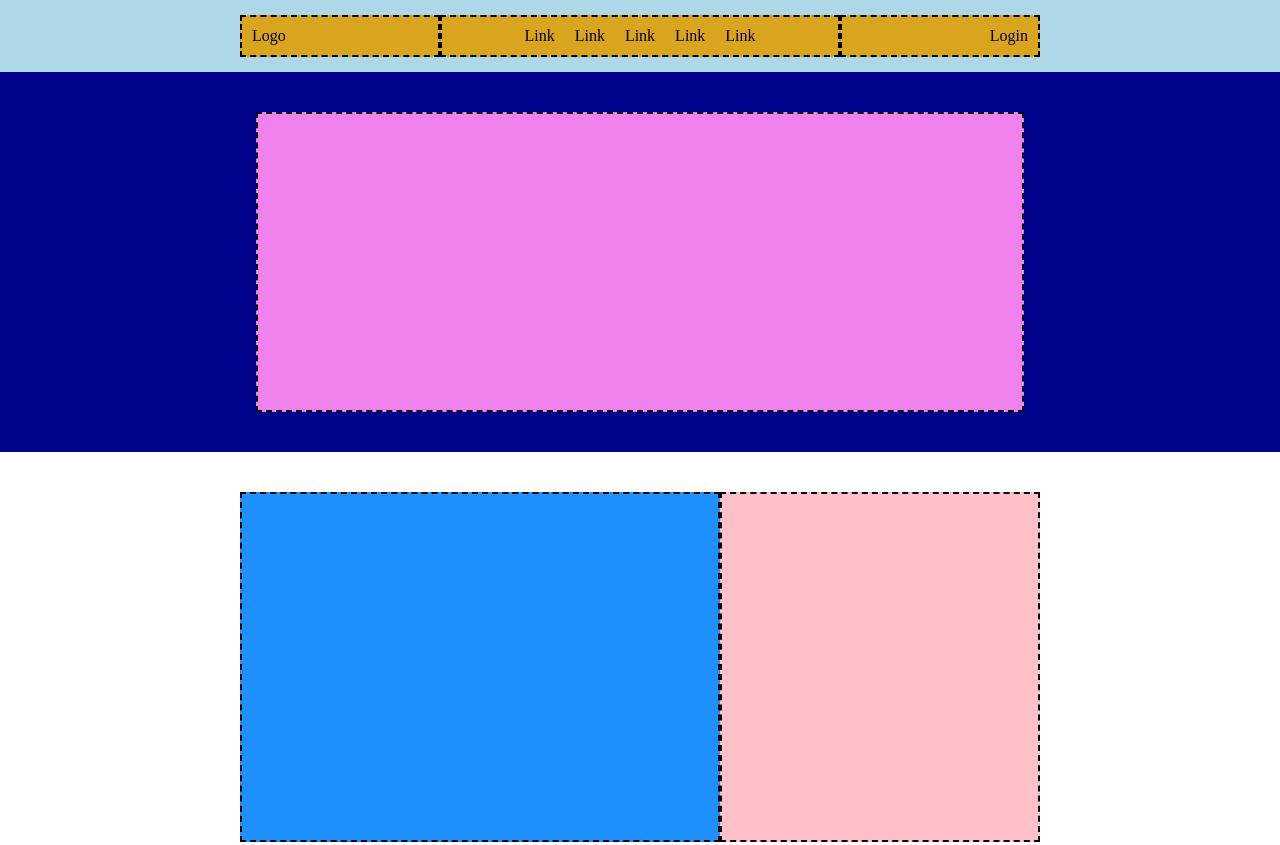
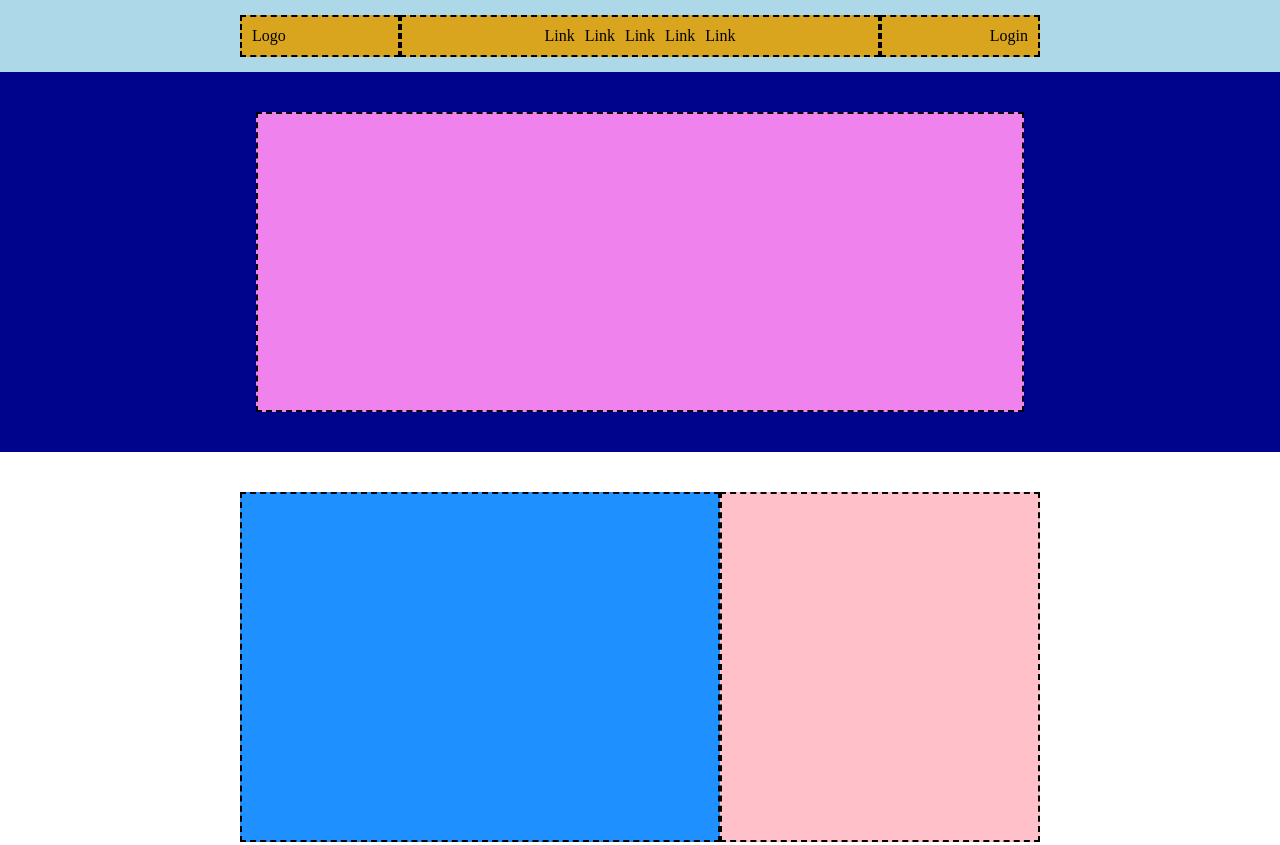
Before and after one commit to MassimilianoTusini/htmlcss-struttura-discord, a plain HTML site: page index.html in a window 1280 px wide. Shown: the top 845 px of the page. Drawn offline with Linux system fonts and the light colour scheme.

Commit message:
correzione spaziature navbar

```diff
--- a/css/style.css
+++ b/css/style.css
@@ -32,7 +32,7 @@
 a{
     text-decoration: none;
     color: black;
-    margin: 0 10px;
+    margin: 0 5px;
 }
 .flex{
     display: flex;
@@ -41,10 +41,10 @@
 /* Regole barra di navigazione */
 .logo{
     justify-content: flex-start;
-    width: 25%;
+    width: 20%;
 }
 .login{
-    flex-basis: 25%;
+    flex-basis: 20%;
     justify-content: flex-end;
 }
 .link{
```
